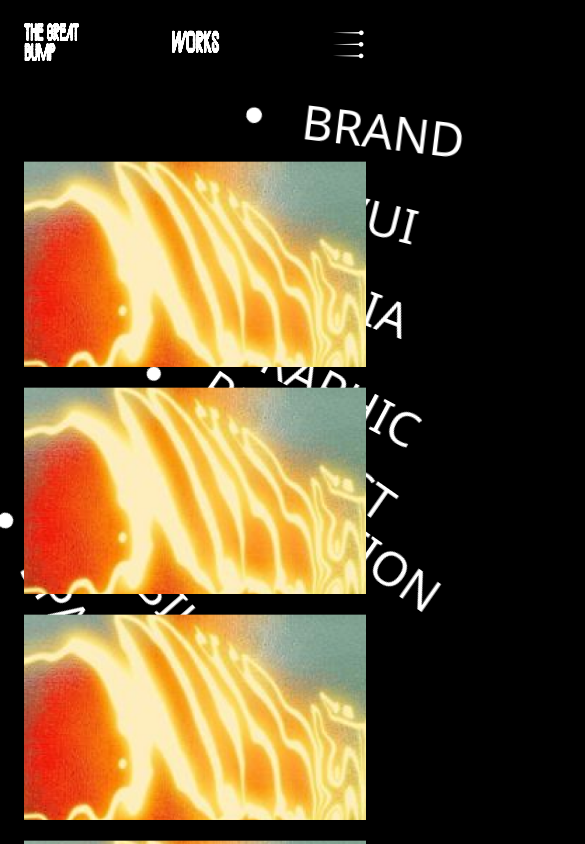
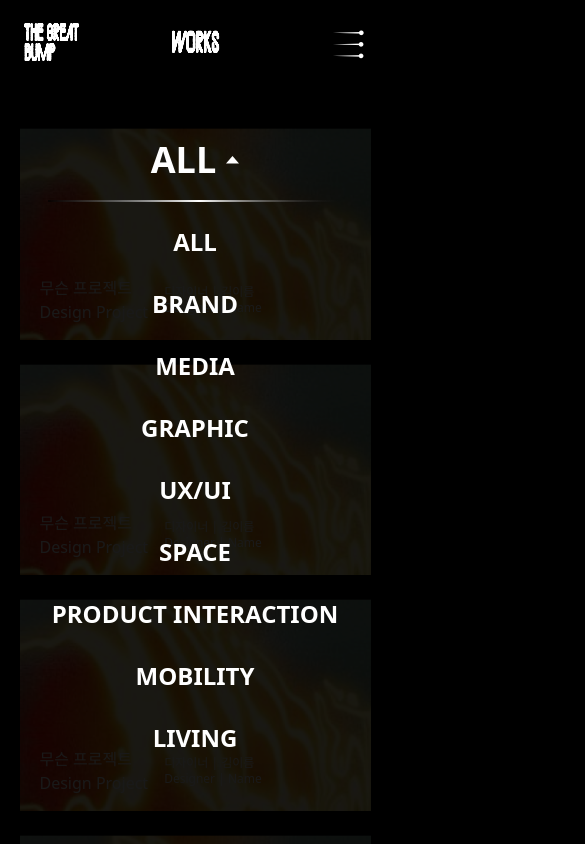
Before and after one commit to pyungjae9492/snu-design-week-2023, a Next.js app: page /works in a window 390 px wide. Shown: the top 844 px of the page, 585 px wide, since content can reach past the window. Built offline with nearby package versions, Linux system fonts and the light colour scheme; no server answers; a web font is replaced by a local one; what @react-icons/all-files, notion-utils would draw is missing.

Commit message:
feat: add MobileMenuBar

```diff
--- a/containers/works/fragments/MenuExplanation.tsx
+++ b/containers/works/fragments/MenuExplanation.tsx
@@ -1,24 +1,81 @@
-import React, { useState } from 'react'
-
 {
   /*props로 selectedMenu 넘겨받기*/
 }
-export const MenuExplanation = () => {
-  const [menuName, setMenuName] = useState('GRAPHIC')
-  const [professor, setProfessor] = useState('배민기')
-  const [advisor, setAdvisor] = useState('Bae Minkee')
-  const [description, setDescription] = useState(
-    '시각디자인의 조형적 특성과 다양한 활용에 대해 숙지하고, 디자인 작업에 있어 제작의 방향 설정 및 표현 방법과 커뮤니케이션 컨셉을 이해한다. 체계적인 프로세스를 통해 개인 주제의 일관성 있는 디자인 구현과 창조적인 표현을 가능하게 하고, 그래픽디자인의 외연을 넓히는 경험을 쌓는 것을 목표로 한다.'
-  )
+export const MenuExplanation = ({selectedMenu}) => {
+
+  let title = ''
+  let professor = ''
+  let advisor = ''
+  let description = ''
+
+  switch (selectedMenu) {
+    case 'ALL':
+      description =
+        '서로 다른 목적을 향해 나아가던 우리는 한 단계 도약해 다시 각자의 길로 나아가기 전 SNU DESIGN WEEK에서 마지막으로 다함께 마주칩니다. 이 찰나의 대단한 마주침을 ‘The Great Bump’라는 충돌 사건으로 명명하고 이를 깊이 들여다보고자 합니다. 이 한 번의 뜨거운 충돌이 새로운 추진력으로 작용하길 바라며, ‘The Great Bump’를 관측해 전달합니다.';
+      break;
+    case 'GRAPHIC':
+      title = '그래픽디자인프로젝트'
+      professor = '배민기'
+      advisor = 'Bae Minkee'
+      description = '시각디자인의 조형적 특성과 다양한 활용에 대해 숙지하고, 디자인 작업에 있어 제작의 방향 설정 및 표현 방법과 커뮤니케이션 컨셉을 이해한다. 체계적인 프로세스를 통해 개인 주제의 일관성 있는 디자인 구현과 창조적인 표현을 가능하게 하고, 그래픽디자인의 외연을 넓히는 경험을 쌓는 것을 목표로 한다.'
+      break;
+    case 'BRAND':
+      title = '브랜드디자인프로젝트'
+      professor = '이장섭'
+      advisor = 'Lee Jangsup'
+      description = '정체성을 구축하기 위한 시각적 응용 항목과 이를 대외적으로 확산시키고 일관적으로 관리하는 시스템 전체의 디자인을 포함하는 ‘브랜드 디자인’ 개념을 이해하고, 기존의 브랜드와 사회의 움직임을 관찰하여 개인, 단체, 서비스, 제품, 작품을 넘어 문화적 현상, 조직적인 움직임, 생각의 방식으로 확장되는 새로운 브랜드 디자인을 제안한다.'
+      break;
+    case 'MEDIA':
+      title = '미디어디자인프로젝트'
+      professor = '김수정'
+      advisor = 'Kim Suzung'
+      description = '미디어를 디스플레이로서의 도구가 아닌 디자인의 요소로 인식하고, 이 특성을 적극 활용하는 프로세스를 학습한다. 확장된 미디어 개념의 역사를 이해하고 이를 기반으로 커뮤니케이션을 위한 콘텐츠를 제작한다. 개인 주제를 미디어 중심으로 재해석하여 다른 분야와 구별되는 자신만의 미디어 해석 방법과 표현 방법을 토론한다.'
+      break;
+    case 'UX/UI':
+      title = 'UI/UX디자인프로젝트'
+      professor = '이준원'
+      advisor = 'Lee Junwon'
+      description = 'UI/UX 디자인은 현대 비즈니스와 기술 분야에서 핵심 역할을 한다. 뛰어난 UI/UX 디자인은 제품 또는 서비스의 성공에 결정적인 역할을 하며 사용자의 만족도와 충성도를 높인다. 본 수업을 통해 UI/UX의 기본 개념과 사용자 연구, 디자인 도구와 기술, 유용한 디자인 원칙, 그리고 실제 프로젝트로 적용하는 과정을 통해 현업에서 요구되는 문제해결 역량을 향상 시키는 것이 목표이다.'
+      break;
+    case 'PRODUCT INTERACTION':
+      title = '제품인터랙션디자인프로젝트'
+      professor = '조상은'
+      advisor = 'Jo Sangeun'
+      description = '인간, 사회, 문화, 경제, 기술, 환경의 변화 속에서 미래 가치를 조망하는 주관적 통찰과 해석을 기반으로 디자인에 접근한다. ‘나’의 관점으로 해석한 변화하는 현상을 표현할 수 있는 디자인 언어를 개발하고, 이를 제품인터랙션 시스템 디자인을 통해 구체화하여 방향성을 제시한다.'
+      break;
+    case 'LIVING':
+      title = '리빙디자인프로젝트'
+      professor = '장성연'
+      advisor = 'Jang Sungyun'
+      description = '인간의 삶을 구성하는 환경에서 필요한 사물 및 공간을 탐구하여 새로운 리빙의 형태를 디자인한다. 재료 본연의 물성을 고민하고 미학적 아름다움에 기반하여 리빙디자인에 대한 새로운 방향성을 제안한다.'
+      break;
+    case 'MOBILITY':
+      title = '모빌리티디자인프로젝트'
+      professor = '유병준'
+      advisor = 'Yoo Byungjun'
+      description = "본 프로젝트는 <제품 혹은 오브젝트>의 큰 범주 안에서 모빌리티 디자인을 목표로 한다. 모빌리티 디자인의 개념은 기존의 운송기기 디자인과 다르게 보다 스마트하고, 지속가능하며, 인간중심적이다. 더 이상 단순한 'People mover'가 아닌 'People helper'로 인류에게 보다 혁신적이고 가치 있는 미래 모빌리티의 비전을 제안한다."
+      break;
+    case 'SPACE':
+      title = '공간디자인프로젝트'
+      professor = '안성모'
+      advisor = 'Ahn Sungmo'
+      description = '공간을 형성시키는 필수적인 장치이자 우리가 일상 속에서 항상 접하는 ‘문’이라는 공간요소를 통해 공간이 담고 있는 복잡한 힘들을 규명하고 열림과 닫힘의 고유한 작동방식을 디자인 함으로써 방문자와 거주자 간의 새로운 소통의 관계를 제시한다. 이러한 과정을 통해 자신만의 시각으로 공간 고유의 속성과 문제를 드러내고 공간에 대한 사고를 확장한다.'
+      break;
+    default:
+      break;
+  }
+
 
   return (
-    <div className='flex flex-col my-6'>
-      <p className='text-3xl font-medium mb-3 lg:mb-6'>{menuName}</p>
-      <div className='text-sm leading-7 mb-3 lg:mb-6 '>
+    <div className='flex flex-col py-6 gap-3 lg:gap-6'>
+      <p className='text-3xl font-medium'>{title}</p>
+      { selectedMenu !== 'ALL' && (
+      <div className='text-sm leading-7'>
         <p>지도교수 | {professor}</p>
         <p>Advisor | {advisor}</p>
       </div>
-      <p className='text-sm leading-7'>{description}</p>
+      )}
+      <p className='text-sm leading-7 text-justify'>{description}</p>
     </div>
   )
 }
--- /dev/null
+++ b/containers/works/fragments/MobileMenuBar.tsx
@@ -0,0 +1,78 @@
+import { useState } from "react"
+
+{
+    /*props: isMenuOpen, setIsMenuOpen, selectedMenu, setSelectedMenu*/
+}
+export const MobileMenuBar = (props) => {
+    const [selectedMenu, setSelectedMenu] = useState(props.selectedMenu)
+
+    const toggleMenu = (menu: string) => (
+        <div
+            onClick={() => onClickMenuButton(menu)}
+            className='text-2xl font-semibold cursor-pointer'
+        >
+            {menu}
+        </div>
+    )
+
+    const onClickMenuButton = (menu: string) => {
+        props.setIsMenuOpen(!props.isMenuOpen)
+        setSelectedMenu(menu)
+        props.setSelectedMenu(menu)
+    }
+
+    return (
+        <>
+            {!props.isMenuOpen ? (
+                <div>
+                    <div onClick={()=> props.setIsMenuOpen(!props.isMenuOpen)} className="flex flex-row justify-center items-center pb-4 gap-[25px]">
+                        <div className={selectedMenu === 'PRODUCT INTERACTION' ? 'w-[150px] justify-center text-center text-2xl leading-[22px] font-semibold cursor-pointer' : 'justify-center text-4xl font-semibold cursor-pointer'}>{selectedMenu}</div>
+                        <svg xmlns="http://www.w3.org/2000/svg" width="13" height="8" viewBox="0 0 13 8" fill="none">
+                            <path d="M6.5 8L0.00480908 0.5L12.9952 0.500001L6.5 8Z" fill="white"/>
+                        </svg>
+                    </div>
+                    <svg xmlns="http://www.w3.org/2000/svg" width="294" height="2" viewBox="0 0 294 2" fill="none" className='mx-auto lg:hidden'>
+                        <path d="M0 1H294" stroke="url(#paint0_linear_776_20425)" stroke-width="2"/>
+                        <defs>
+                            <linearGradient id="paint0_linear_776_20425" x1="1.31839" y1="1.50011" x2="300.592" y2="1.49947" gradientUnits="userSpaceOnUse">
+                                <stop stop-opacity="0.546875"/>
+                                <stop offset="0.5" stop-color="white"/>
+                                <stop offset="1" stop-opacity="0"/>
+                            </linearGradient>
+                        </defs>
+                    </svg>
+                </div>
+                ) : (
+                    <div className="fixed top-0 left-0 w-screen h-screen z-40 bg-[rgba(0,0,0,0.9)] flex flex-col justify-center items-center mx-auto">
+                        <div onClick={()=> props.setIsMenuOpen(!props.isMenuOpen)} className="flex flex-row mx-auto items-center pt-[50px] pb-5 gap-[10px]">
+                            <div className={selectedMenu === 'PRODUCT INTERACTION' ? 'w-[160px] text-center text-2xl leading-[22px] font-semibold' : 'text-center text-4xl font-semibold'}>{selectedMenu}</div>
+                            <svg xmlns="http://www.w3.org/2000/svg" width="13" height="8" viewBox="0 0 13 8" fill="none">
+                                <path d="M6.5 0L12.9952 7.5L0.00480938 7.5L6.5 0Z" fill="white"/>
+                            </svg>
+                        </div>
+                        <svg xmlns="http://www.w3.org/2000/svg" width="294" height="2" viewBox="0 0 294 2" fill="none">
+                            <path d="M0 1H294" stroke="url(#paint0_linear_776_20425)" stroke-width="2"/>
+                            <defs>
+                                <linearGradient id="paint0_linear_776_20425" x1="1.31839" y1="1.50011" x2="300.592" y2="1.49947" gradientUnits="userSpaceOnUse">
+                                    <stop stop-opacity="0.546875"/>
+                                    <stop offset="0.5" stop-color="white"/>
+                                    <stop offset="1" stop-opacity="0"/>
+                                </linearGradient>
+                            </defs>
+                        </svg>
+                        <div className="flex flex-col pt-6 gap-[30px] items-center">
+                            {toggleMenu('ALL')}
+                            {toggleMenu('BRAND')}
+                            {toggleMenu('MEDIA')}
+                            {toggleMenu('GRAPHIC')}
+                            {toggleMenu('UX/UI')}
+                            {toggleMenu('SPACE')}
+                            {toggleMenu('PRODUCT INTERACTION')}
+                            {toggleMenu('MOBILITY')}
+                            {toggleMenu('LIVING')}
+                        </div>
+                    </div>
+                )}
+        </>
+    )
+}
--- a/containers/works/fragments/ProjectImage.tsx
+++ b/containers/works/fragments/ProjectImage.tsx
@@ -5,8 +5,20 @@ import projectcover from 'public/projectcover.png'
 
 export const ProjectImage = () => {
   return (
-    <div className='w-full'>
-      <Image src={projectcover} layout='responsive' />
+    <div className='w-full relative'>
+      <Image src={projectcover} layout='responsive'/>
+      <div className='absolute left-5 bottom-4 lg:hidden'>
+        <div className='flex flex-row items-center gap-4'>
+          <div className='flex flex-col'>
+            <div className='text-base font-medium'>무슨 프로젝트</div>
+            <div className='text-base font-medium'>Design Project</div>
+          </div>
+          <div className='flex flex-col'>
+            <div className='text-xs font-medium'>디자이너 |  김이름</div>
+            <div className='text-xs font-medium'>Designer | Name</div>
+          </div>
+        </div>
+      </div>
     </div>
   )
 }
--- a/containers/works/index.tsx
+++ b/containers/works/index.tsx
@@ -1,9 +1,7 @@
-import Image from 'next/image'
-import React, { useEffect, useState } from 'react'
-
-import ellipse from 'public/ellipse.png'
+import React, { useState } from 'react'
 
 import MenuBar from './fragments/MenuBar'
+import { MobileMenuBar } from './fragments/MobileMenuBar'
 import { MenuExplanation } from './fragments/MenuExplanation'
 import { ProjectImage } from './fragments/ProjectImage'
 
@@ -13,37 +11,39 @@ export const WorksContainer = () => {
   const [selectedMenu, setSelectedMenu] = useState('ALL')
 
   return (
-    <div className='w-full h-max flex-col lg:flex-row'>
-      <div className='max-h-screen flex-col mx-6 lg:flex lg:flex-row lg:justify-between'>
-        {/*메뉴와 메뉴 설명*/}
-        <div className='flex flex-col lg:justify-between lg:mr-12'>
-          <div className='flex mt-4 ml-[25px]'>
-            <Image
-              src={ellipse}
-              width='17px'
-              height='17px'
-              layout='fixed'
-              className='invisible lg:visible'
+    <div className='w-[90%] mx-auto lg:w-full flex-col lg:flex lg:flex-row lg:mx-10'>
+      <div className='lg:max-w-[35%] lg:h-screen lg:pr-[30px] lg:mb-[72px] lg:flex-col lg:relative'>
+        {/*sm메뉴*/}
+        <div className='lg:hidden'>
+          <MobileMenuBar
+            isMenuOpen={isMenuOpen}
+            setIsMenuOpen={setIsMenuOpen}
+            selectedMenu={selectedMenu}
+            setSelectedMenu={setSelectedMenu}
             />
+        </div>
+        {/*lg메뉴*/}
+        <div className={`sm:hidden flex flex-row w-[550px] h-[90px] items-center`}>
+          <svg xmlns="http://www.w3.org/2000/svg" width="17" height="17" viewBox="0 0 15 15" fill="none">
+            <circle cx="7.4084" cy="7.35111" r="6.92308" transform="rotate(50 7.4084 7.35111)" fill="white"/>
+          </svg>
+        </div>
+        <div className='sm:hidden'>
           <MenuBar
             isMenuOpen={isMenuOpen}
             setIsMenuOpen={setIsMenuOpen}
             selectedMenu={selectedMenu}
-              setSelectedMenu={selectedMenu}
+            setSelectedMenu={setSelectedMenu}
             />
         </div>
-          <div className='lg:ml-16 lg:mb-10'>
-            {!isMenuOpen && <MenuExplanation />}
+        {/*메뉴설명*/}
+        <div className='lg:pl-8 lg:pr-[30px] lg:absolute lg:left-8 lg:right-[52px] lg:bottom-0'>
+          {!isMenuOpen && <MenuExplanation selectedMenu={selectedMenu}/>}
         </div>
       </div>
-        {/*작품들*/}
-        <div className='overflow-y-auto lg:justify-stretch lg:min-w-[60%]'>
-          <div className='flex flex-wrap flex-col items-center gap-5 lg:grid lg:grid-cols-2'>
-            <ProjectImage />
-            <ProjectImage />
-            <ProjectImage />
-            <ProjectImage />
-            <ProjectImage />
+
+      <div className='lg:min-w-[60%] lg:h-screen lg:overflow-y-auto'>
+        <div className='flex flex-wrap flex-col items-center gap-6 lg:gap-5 lg:grid lg:grid-cols-2'>
           <ProjectImage />
           <ProjectImage />
           <ProjectImage />
@@ -56,7 +56,6 @@ export const WorksContainer = () => {
         </div>
       </div>
     </div>
-    </div>
   )
 }
 
```
Lines whose indentation alone changed are shown as unchanged.
